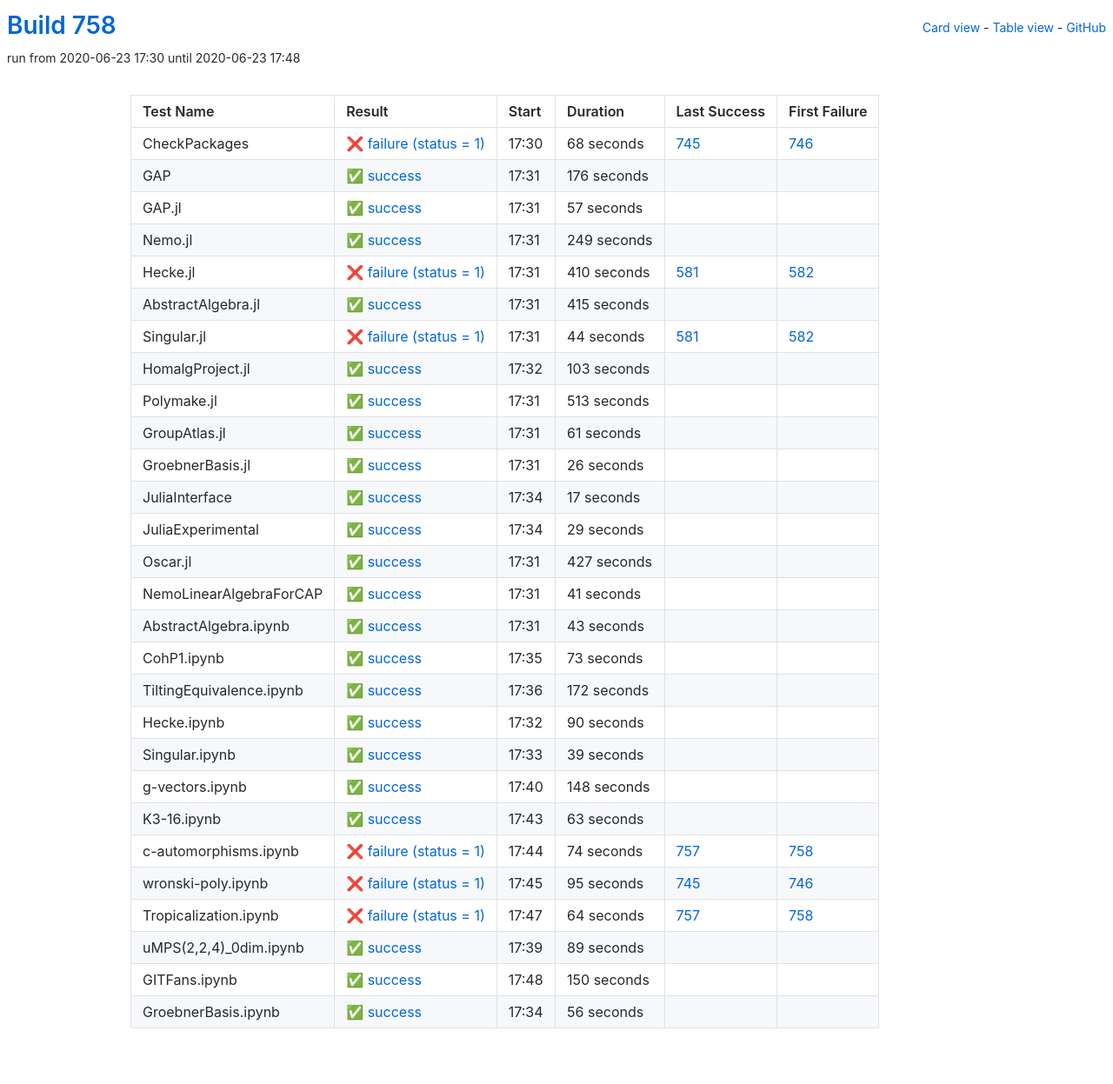
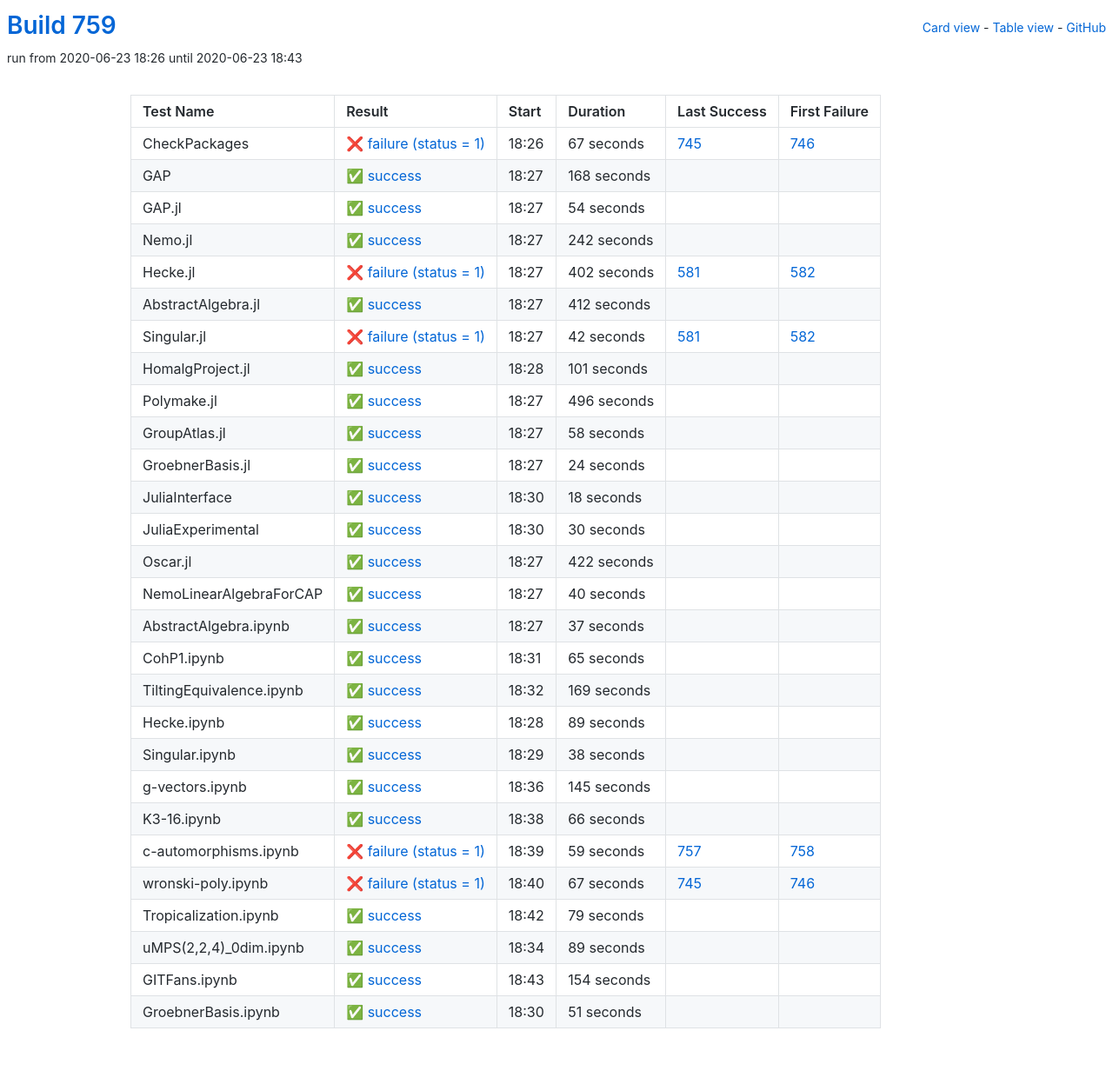
Before and after one commit to oscar-system/oscar-ci-status-1.4, a Jekyll site: the page built from table.html, in a window 1280 px wide. Shown: the whole page at 87% size. Built offline with Jekyll 4.4.1, drawn with Linux system fonts in a browser that asks for light colours.

Commit message:
Build #759

```diff
--- a/_data/ci.yml
+++ b/_data/ci.yml
@@ -1,6 +1,6 @@
 ---
-build: 758
-build_url: https://oscarci.mathematik.uni-kl.de/job/oscar-julia-1.4/758/
+build: 759
+build_url: https://oscarci.mathematik.uni-kl.de/job/oscar-julia-1.4/759/
 job: oscar-julia-1.4
 organization: oscar-system
 repo: oscar-ci-status-1.4
@@ -8,308 +8,308 @@ repourl: https://github.com/oscar-system/oscar-ci-status-1.4
 tests:
 - name: CheckPackages
   id: checkpackages
-  log: https://oscarci.mathematik.uni-kl.de/job/oscar-julia-1.4/758/artifact/logs/build-758/CheckPackages.log
-  start: 2020-06-23 17:30
+  log: https://oscarci.mathematik.uni-kl.de/job/oscar-julia-1.4/759/artifact/logs/build-759/CheckPackages.log
+  start: 2020-06-23 18:26
   success: false
   exitcode: 1
   status: failure
-  duration: 68
+  duration: 67
   last_success: 745
   last_success_url: https://oscarci.mathematik.uni-kl.de/job/oscar-julia-1.4/745/
   first_failure: 746
   first_failure_url: https://oscarci.mathematik.uni-kl.de/job/oscar-julia-1.4/746/
 - name: GAP
   id: gap
-  log: https://oscarci.mathematik.uni-kl.de/job/oscar-julia-1.4/758/artifact/logs/build-758/GAP.log
-  start: 2020-06-23 17:31
+  log: https://oscarci.mathematik.uni-kl.de/job/oscar-julia-1.4/759/artifact/logs/build-759/GAP.log
+  start: 2020-06-23 18:27
   success: true
   exitcode: 0
   status: success
-  duration: 176
+  duration: 168
   last_success: false
   last_success_url:
   first_failure: false
   first_failure_url:
 - name: GAP.jl
   id: gap-jl
-  log: https://oscarci.mathematik.uni-kl.de/job/oscar-julia-1.4/758/artifact/logs/build-758/GAP.jl.log
-  start: 2020-06-23 17:31
+  log: https://oscarci.mathematik.uni-kl.de/job/oscar-julia-1.4/759/artifact/logs/build-759/GAP.jl.log
+  start: 2020-06-23 18:27
   success: true
   exitcode: 0
   status: success
-  duration: 57
+  duration: 54
   last_success: false
   last_success_url:
   first_failure: false
   first_failure_url:
 - name: Nemo.jl
   id: nemo-jl
-  log: https://oscarci.mathematik.uni-kl.de/job/oscar-julia-1.4/758/artifact/logs/build-758/Nemo.jl.log
-  start: 2020-06-23 17:31
+  log: https://oscarci.mathematik.uni-kl.de/job/oscar-julia-1.4/759/artifact/logs/build-759/Nemo.jl.log
+  start: 2020-06-23 18:27
   success: true
   exitcode: 0
   status: success
-  duration: 249
+  duration: 242
   last_success: false
   last_success_url:
   first_failure: false
   first_failure_url:
 - name: Hecke.jl
   id: hecke-jl
-  log: https://oscarci.mathematik.uni-kl.de/job/oscar-julia-1.4/758/artifact/logs/build-758/Hecke.jl.log
-  start: 2020-06-23 17:31
+  log: https://oscarci.mathematik.uni-kl.de/job/oscar-julia-1.4/759/artifact/logs/build-759/Hecke.jl.log
+  start: 2020-06-23 18:27
   success: false
   exitcode: 1
   status: failure
-  duration: 410
+  duration: 402
   last_success: 581
   last_success_url: https://oscarci.mathematik.uni-kl.de/job/oscar-julia-1.4/581/
   first_failure: 582
   first_failure_url: https://oscarci.mathematik.uni-kl.de/job/oscar-julia-1.4/582/
 - name: AbstractAlgebra.jl
   id: abstractalgebra-jl
-  log: https://oscarci.mathematik.uni-kl.de/job/oscar-julia-1.4/758/artifact/logs/build-758/AbstractAlgebra.jl.log
-  start: 2020-06-23 17:31
+  log: https://oscarci.mathematik.uni-kl.de/job/oscar-julia-1.4/759/artifact/logs/build-759/AbstractAlgebra.jl.log
+  start: 2020-06-23 18:27
   success: true
   exitcode: 0
   status: success
-  duration: 415
+  duration: 412
   last_success: false
   last_success_url:
   first_failure: false
   first_failure_url:
 - name: Singular.jl
   id: singular-jl
-  log: https://oscarci.mathematik.uni-kl.de/job/oscar-julia-1.4/758/artifact/logs/build-758/Singular.jl.log
-  start: 2020-06-23 17:31
+  log: https://oscarci.mathematik.uni-kl.de/job/oscar-julia-1.4/759/artifact/logs/build-759/Singular.jl.log
+  start: 2020-06-23 18:27
   success: false
   exitcode: 1
   status: failure
-  duration: 44
+  duration: 42
   last_success: 581
   last_success_url: https://oscarci.mathematik.uni-kl.de/job/oscar-julia-1.4/581/
   first_failure: 582
   first_failure_url: https://oscarci.mathematik.uni-kl.de/job/oscar-julia-1.4/582/
 - name: HomalgProject.jl
   id: homalgproject-jl
-  log: https://oscarci.mathematik.uni-kl.de/job/oscar-julia-1.4/758/artifact/logs/build-758/HomalgProject.jl.log
-  start: 2020-06-23 17:32
+  log: https://oscarci.mathematik.uni-kl.de/job/oscar-julia-1.4/759/artifact/logs/build-759/HomalgProject.jl.log
+  start: 2020-06-23 18:28
   success: true
   exitcode: 0
   status: success
-  duration: 103
+  duration: 101
   last_success: false
   last_success_url:
   first_failure: false
   first_failure_url:
 - name: Polymake.jl
   id: polymake-jl
-  log: https://oscarci.mathematik.uni-kl.de/job/oscar-julia-1.4/758/artifact/logs/build-758/Polymake.jl.log
-  start: 2020-06-23 17:31
+  log: https://oscarci.mathematik.uni-kl.de/job/oscar-julia-1.4/759/artifact/logs/build-759/Polymake.jl.log
+  start: 2020-06-23 18:27
   success: true
   exitcode: 0
   status: success
-  duration: 513
+  duration: 496
   last_success: false
   last_success_url:
   first_failure: false
   first_failure_url:
 - name: GroupAtlas.jl
   id: groupatlas-jl
-  log: https://oscarci.mathematik.uni-kl.de/job/oscar-julia-1.4/758/artifact/logs/build-758/GroupAtlas.jl.log
-  start: 2020-06-23 17:31
+  log: https://oscarci.mathematik.uni-kl.de/job/oscar-julia-1.4/759/artifact/logs/build-759/GroupAtlas.jl.log
+  start: 2020-06-23 18:27
   success: true
   exitcode: 0
   status: success
-  duration: 61
+  duration: 58
   last_success: false
   last_success_url:
   first_failure: false
   first_failure_url:
 - name: GroebnerBasis.jl
   id: groebnerbasis-jl
-  log: https://oscarci.mathematik.uni-kl.de/job/oscar-julia-1.4/758/artifact/logs/build-758/GroebnerBasis.jl.log
-  start: 2020-06-23 17:31
+  log: https://oscarci.mathematik.uni-kl.de/job/oscar-julia-1.4/759/artifact/logs/build-759/GroebnerBasis.jl.log
+  start: 2020-06-23 18:27
   success: true
   exitcode: 0
   status: success
-  duration: 26
+  duration: 24
   last_success: false
   last_success_url:
   first_failure: false
   first_failure_url:
 - name: JuliaInterface
   id: juliainterface
-  log: https://oscarci.mathematik.uni-kl.de/job/oscar-julia-1.4/758/artifact/logs/build-758/JuliaInterface.log
-  start: 2020-06-23 17:34
+  log: https://oscarci.mathematik.uni-kl.de/job/oscar-julia-1.4/759/artifact/logs/build-759/JuliaInterface.log
+  start: 2020-06-23 18:30
   success: true
   exitcode: 0
   status: success
-  duration: 17
+  duration: 18
   last_success: false
   last_success_url:
   first_failure: false
   first_failure_url:
 - name: JuliaExperimental
   id: juliaexperimental
-  log: https://oscarci.mathematik.uni-kl.de/job/oscar-julia-1.4/758/artifact/logs/build-758/JuliaExperimental.log
-  start: 2020-06-23 17:34
+  log: https://oscarci.mathematik.uni-kl.de/job/oscar-julia-1.4/759/artifact/logs/build-759/JuliaExperimental.log
+  start: 2020-06-23 18:30
   success: true
   exitcode: 0
   status: success
-  duration: 29
+  duration: 30
   last_success: false
   last_success_url:
   first_failure: false
   first_failure_url:
 - name: Oscar.jl
   id: oscar-jl
-  log: https://oscarci.mathematik.uni-kl.de/job/oscar-julia-1.4/758/artifact/logs/build-758/Oscar.jl.log
-  start: 2020-06-23 17:31
+  log: https://oscarci.mathematik.uni-kl.de/job/oscar-julia-1.4/759/artifact/logs/build-759/Oscar.jl.log
+  start: 2020-06-23 18:27
   success: true
   exitcode: 0
   status: success
-  duration: 427
+  duration: 422
   last_success: false
   last_success_url:
   first_failure: false
   first_failure_url:
 - name: NemoLinearAlgebraForCAP
   id: nemolinearalgebraforcap
-  log: https://oscarci.mathematik.uni-kl.de/job/oscar-julia-1.4/758/artifact/logs/build-758/NemoLinearAlgebraForCAP.log
-  start: 2020-06-23 17:31
+  log: https://oscarci.mathematik.uni-kl.de/job/oscar-julia-1.4/759/artifact/logs/build-759/NemoLinearAlgebraForCAP.log
+  start: 2020-06-23 18:27
   success: true
   exitcode: 0
   status: success
-  duration: 41
+  duration: 40
   last_success: false
   last_success_url:
   first_failure: false
   first_failure_url:
 - name: AbstractAlgebra.ipynb
   id: abstractalgebra-ipynb
-  log: https://oscarci.mathematik.uni-kl.de/job/oscar-julia-1.4/758/artifact/logs/build-758/AbstractAlgebra.ipynb.log
-  start: 2020-06-23 17:31
+  log: https://oscarci.mathematik.uni-kl.de/job/oscar-julia-1.4/759/artifact/logs/build-759/AbstractAlgebra.ipynb.log
+  start: 2020-06-23 18:27
   success: true
   exitcode: 0
   status: success
-  duration: 43
+  duration: 37
   last_success: false
   last_success_url:
   first_failure: false
   first_failure_url:
 - name: CohP1.ipynb
   id: cohp1-ipynb
-  log: https://oscarci.mathematik.uni-kl.de/job/oscar-julia-1.4/758/artifact/logs/build-758/CohP1.ipynb.log
-  start: 2020-06-23 17:35
+  log: https://oscarci.mathematik.uni-kl.de/job/oscar-julia-1.4/759/artifact/logs/build-759/CohP1.ipynb.log
+  start: 2020-06-23 18:31
   success: true
   exitcode: 0
   status: success
-  duration: 73
+  duration: 65
   last_success: false
   last_success_url:
   first_failure: false
   first_failure_url:
 - name: TiltingEquivalence.ipynb
   id: tiltingequivalence-ipynb
-  log: https://oscarci.mathematik.uni-kl.de/job/oscar-julia-1.4/758/artifact/logs/build-758/TiltingEquivalence.ipynb.log
-  start: 2020-06-23 17:36
+  log: https://oscarci.mathematik.uni-kl.de/job/oscar-julia-1.4/759/artifact/logs/build-759/TiltingEquivalence.ipynb.log
+  start: 2020-06-23 18:32
   success: true
   exitcode: 0
   status: success
-  duration: 172
+  duration: 169
   last_success: false
   last_success_url:
   first_failure: false
   first_failure_url:
 - name: Hecke.ipynb
   id: hecke-ipynb
-  log: https://oscarci.mathematik.uni-kl.de/job/oscar-julia-1.4/758/artifact/logs/build-758/Hecke.ipynb.log
-  start: 2020-06-23 17:32
+  log: https://oscarci.mathematik.uni-kl.de/job/oscar-julia-1.4/759/artifact/logs/build-759/Hecke.ipynb.log
+  start: 2020-06-23 18:28
   success: true
   exitcode: 0
   status: success
-  duration: 90
+  duration: 89
   last_success: false
   last_success_url:
   first_failure: false
   first_failure_url:
 - name: Singular.ipynb
   id: singular-ipynb
-  log: https://oscarci.mathematik.uni-kl.de/job/oscar-julia-1.4/758/artifact/logs/build-758/Singular.ipynb.log
-  start: 2020-06-23 17:33
+  log: https://oscarci.mathematik.uni-kl.de/job/oscar-julia-1.4/759/artifact/logs/build-759/Singular.ipynb.log
+  start: 2020-06-23 18:29
   success: true
   exitcode: 0
   status: success
-  duration: 39
+  duration: 38
   last_success: false
   last_success_url:
   first_failure: false
   first_failure_url:
 - name: g-vectors.ipynb
   id: g-vectors-ipynb
-  log: https://oscarci.mathematik.uni-kl.de/job/oscar-julia-1.4/758/artifact/logs/build-758/g-vectors.ipynb.log
-  start: 2020-06-23 17:40
+  log: https://oscarci.mathematik.uni-kl.de/job/oscar-julia-1.4/759/artifact/logs/build-759/g-vectors.ipynb.log
+  start: 2020-06-23 18:36
   success: true
   exitcode: 0
   status: success
-  duration: 148
+  duration: 145
   last_success: false
   last_success_url:
   first_failure: false
   first_failure_url:
 - name: K3-16.ipynb
   id: k3-16-ipynb
-  log: https://oscarci.mathematik.uni-kl.de/job/oscar-julia-1.4/758/artifact/logs/build-758/K3-16.ipynb.log
-  start: 2020-06-23 17:43
+  log: https://oscarci.mathematik.uni-kl.de/job/oscar-julia-1.4/759/artifact/logs/build-759/K3-16.ipynb.log
+  start: 2020-06-23 18:38
   success: true
   exitcode: 0
   status: success
-  duration: 63
+  duration: 66
   last_success: false
   last_success_url:
   first_failure: false
   first_failure_url:
 - name: c-automorphisms.ipynb
   id: c-automorphisms-ipynb
-  log: https://oscarci.mathematik.uni-kl.de/job/oscar-julia-1.4/758/artifact/logs/build-758/c-automorphisms.ipynb.log
-  start: 2020-06-23 17:44
+  log: https://oscarci.mathematik.uni-kl.de/job/oscar-julia-1.4/759/artifact/logs/build-759/c-automorphisms.ipynb.log
+  start: 2020-06-23 18:39
   success: false
   exitcode: 1
   status: failure
-  duration: 74
+  duration: 59
   last_success: 757
   last_success_url: https://oscarci.mathematik.uni-kl.de/job/oscar-julia-1.4/757/
   first_failure: 758
   first_failure_url: https://oscarci.mathematik.uni-kl.de/job/oscar-julia-1.4/758/
 - name: wronski-poly.ipynb
   id: wronski-poly-ipynb
-  log: https://oscarci.mathematik.uni-kl.de/job/oscar-julia-1.4/758/artifact/logs/build-758/wronski-poly.ipynb.log
-  start: 2020-06-23 17:45
+  log: https://oscarci.mathematik.uni-kl.de/job/oscar-julia-1.4/759/artifact/logs/build-759/wronski-poly.ipynb.log
+  start: 2020-06-23 18:40
   success: false
   exitcode: 1
   status: failure
-  duration: 95
+  duration: 67
   last_success: 745
   last_success_url: https://oscarci.mathematik.uni-kl.de/job/oscar-julia-1.4/745/
   first_failure: 746
   first_failure_url: https://oscarci.mathematik.uni-kl.de/job/oscar-julia-1.4/746/
 - name: Tropicalization.ipynb
   id: tropicalization-ipynb
-  log: https://oscarci.mathematik.uni-kl.de/job/oscar-julia-1.4/758/artifact/logs/build-758/Tropicalization.ipynb.log
-  start: 2020-06-23 17:47
-  success: false
-  exitcode: 1
-  status: failure
-  duration: 64
-  last_success: 757
-  last_success_url: https://oscarci.mathematik.uni-kl.de/job/oscar-julia-1.4/757/
-  first_failure: 758
-  first_failure_url: https://oscarci.mathematik.uni-kl.de/job/oscar-julia-1.4/758/
+  log: https://oscarci.mathematik.uni-kl.de/job/oscar-julia-1.4/759/artifact/logs/build-759/Tropicalization.ipynb.log
+  start: 2020-06-23 18:42
+  success: true
+  exitcode: 0
+  status: success
+  duration: 79
+  last_success: false
+  last_success_url:
+  first_failure: false
+  first_failure_url:
 - name: uMPS(2,2,4)_0dim.ipynb
   id: umps-2-2-4-0dim-ipynb
-  log: https://oscarci.mathematik.uni-kl.de/job/oscar-julia-1.4/758/artifact/logs/build-758/uMPS-2-2-4-_0dim.ipynb.log
-  start: 2020-06-23 17:39
+  log: https://oscarci.mathematik.uni-kl.de/job/oscar-julia-1.4/759/artifact/logs/build-759/uMPS-2-2-4-_0dim.ipynb.log
+  start: 2020-06-23 18:34
   success: true
   exitcode: 0
   status: success
@@ -320,24 +320,24 @@ tests:
   first_failure_url:
 - name: GITFans.ipynb
   id: gitfans-ipynb
-  log: https://oscarci.mathematik.uni-kl.de/job/oscar-julia-1.4/758/artifact/logs/build-758/GITFans.ipynb.log
-  start: 2020-06-23 17:48
+  log: https://oscarci.mathematik.uni-kl.de/job/oscar-julia-1.4/759/artifact/logs/build-759/GITFans.ipynb.log
+  start: 2020-06-23 18:43
   success: true
   exitcode: 0
   status: success
-  duration: 150
+  duration: 154
   last_success: false
   last_success_url:
   first_failure: false
   first_failure_url:
 - name: GroebnerBasis.ipynb
   id: groebnerbasis-ipynb
-  log: https://oscarci.mathematik.uni-kl.de/job/oscar-julia-1.4/758/artifact/logs/build-758/GroebnerBasis.ipynb.log
-  start: 2020-06-23 17:34
+  log: https://oscarci.mathematik.uni-kl.de/job/oscar-julia-1.4/759/artifact/logs/build-759/GroebnerBasis.ipynb.log
+  start: 2020-06-23 18:30
   success: true
   exitcode: 0
   status: success
-  duration: 56
+  duration: 51
   last_success: false
   last_success_url:
   first_failure: false
```
Also changed, not shown: README.md.
